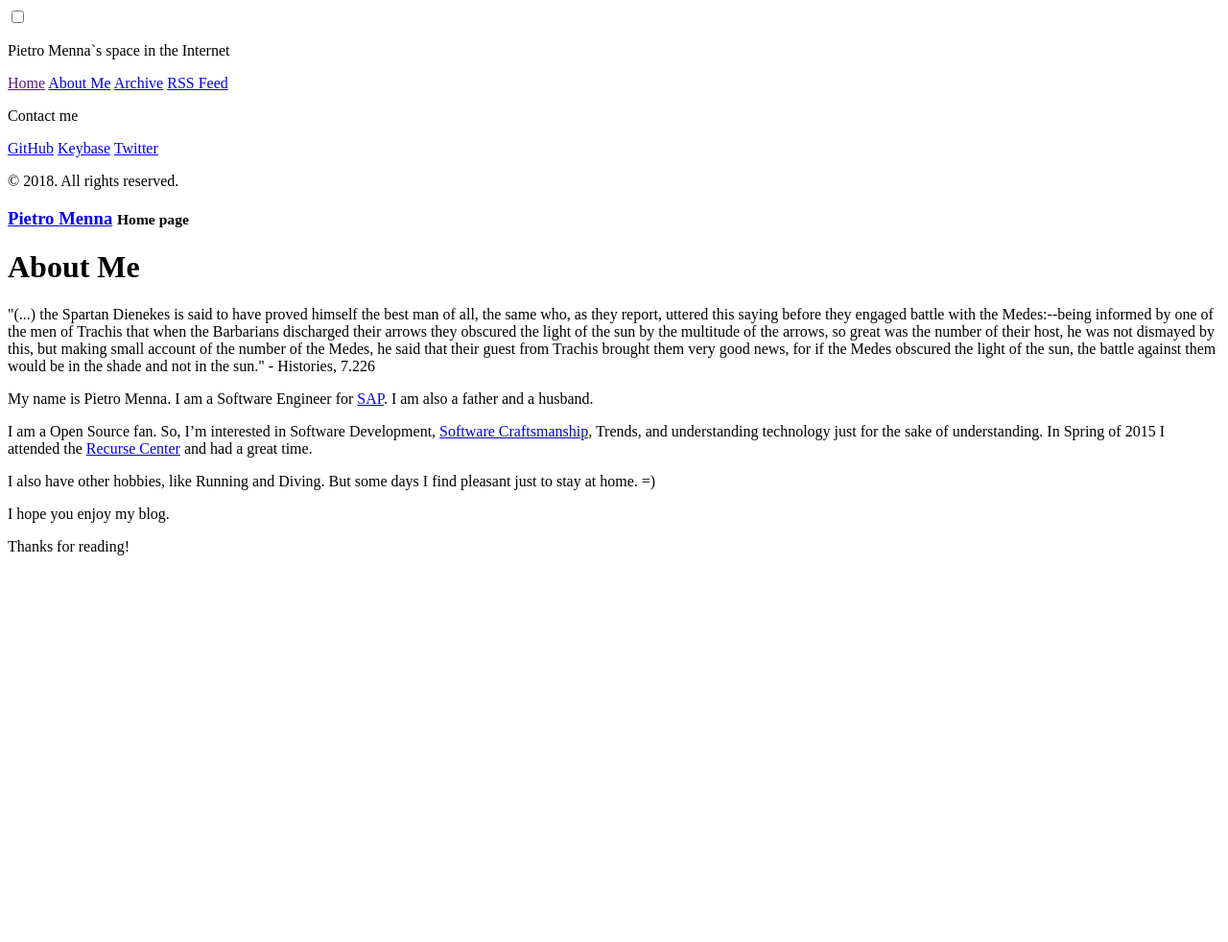
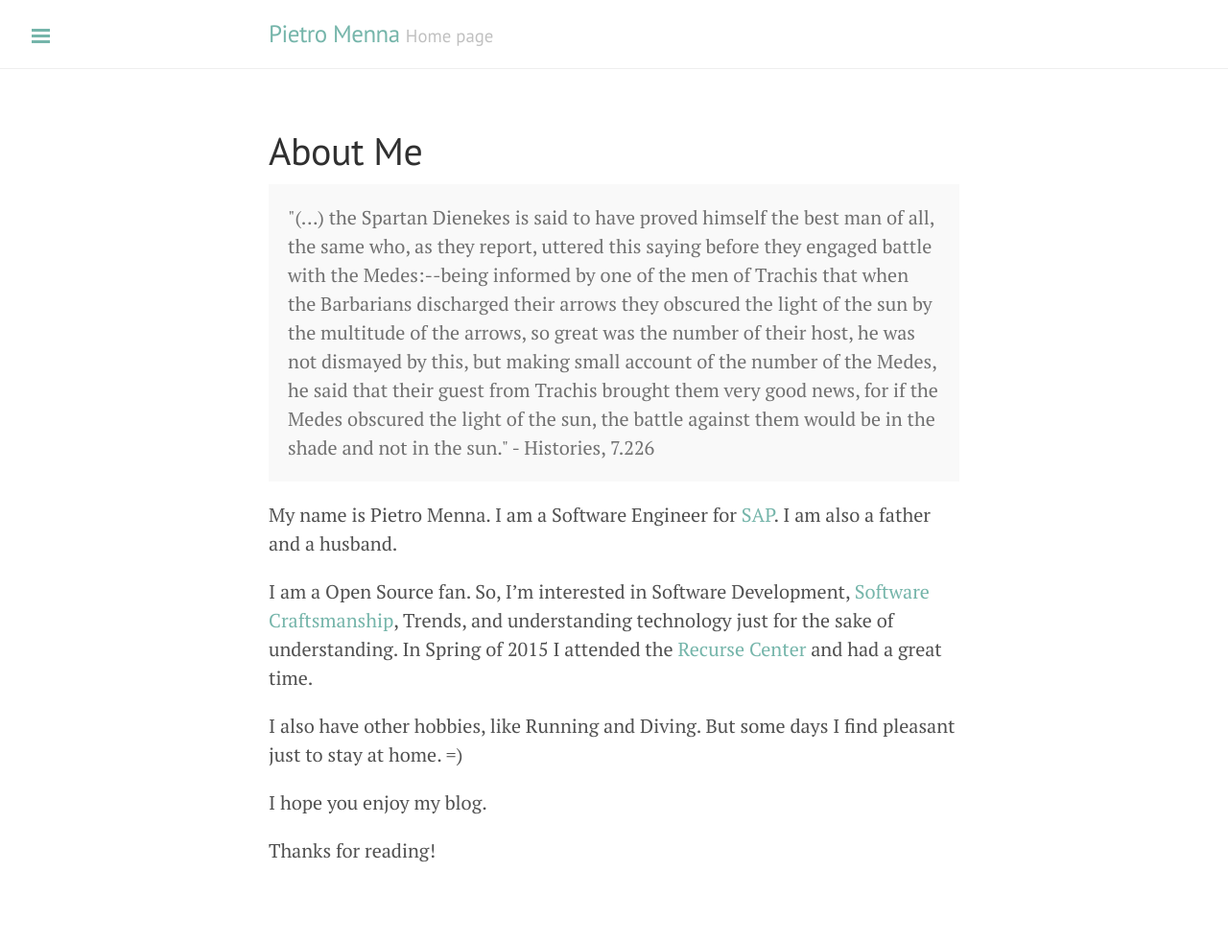
Before and after one commit to pietromenna/pietromenna.github.io, a Jekyll site: the page built from about.md, in a window 1280 px wide. Shown: the whole page at 96% size. Built offline with Jekyll 4.4.1, drawn with Linux system fonts in a browser that asks for light colours; a script that is not in the unit is left out; before the commit the page ends 900 px from its top, so only the background shows below that.

Commit message:
Fix issue in which about was not showing correct styles

```diff
--- a/Gemfile
+++ b/Gemfile
@@ -3,3 +3,4 @@
 gem 'jekyll-paginate'
 gem 'redcarpet'
 gem 'pygments.rb'
+gem 'jekyll-github-metadata'
--- a/_config.yml
+++ b/_config.yml
@@ -10,8 +10,8 @@
 title:               Pietro Menna
 tagline:             'Home page'
 description:         'Pietro Menna`s space in the Internet'
-url:                 http://pietromenna.github.io
-baseurl:             /
+url:                 http://pietro.menna.net.br
+baseurl:             ""
 paginate:            3
 
 # About/contact
--- a/_includes/head.html
+++ b/_includes/head.html
@@ -15,14 +15,14 @@
   </title>
 
   <!-- CSS -->
-  <link rel="stylesheet" href="{{ site.baseurl }}public/css/poole.css">
-  <link rel="stylesheet" href="{{ site.baseurl }}public/css/syntax.css">
-  <link rel="stylesheet" href="{{ site.baseurl }}public/css/lanyon.css">
+  <link rel="stylesheet" href="/public/css/poole.css">
+  <link rel="stylesheet" href="/public/css/syntax.css">
+  <link rel="stylesheet" href="/public/css/lanyon.css">
   <link rel="stylesheet" href="http://fonts.googleapis.com/css?family=PT+Serif:400,400italic,700%7CPT+Sans:400">
 
   <!-- Icons -->
-  <link rel="apple-touch-icon-precomposed" sizes="144x144" href="{{ site.baseurl }}public/apple-touch-icon-precomposed.png">
-  <link rel="shortcut icon" href="{{ site.baseurl }}public/favicon.ico">
+  <link rel="apple-touch-icon-precomposed" sizes="144x144" href="/public/apple-touch-icon-precomposed.png">
+  <link rel="shortcut icon" href="/public/favicon.ico">
 
   <!-- RSS -->
   <link rel="alternate" type="application/rss+xml" title="RSS" href="/atom.xml">
```
